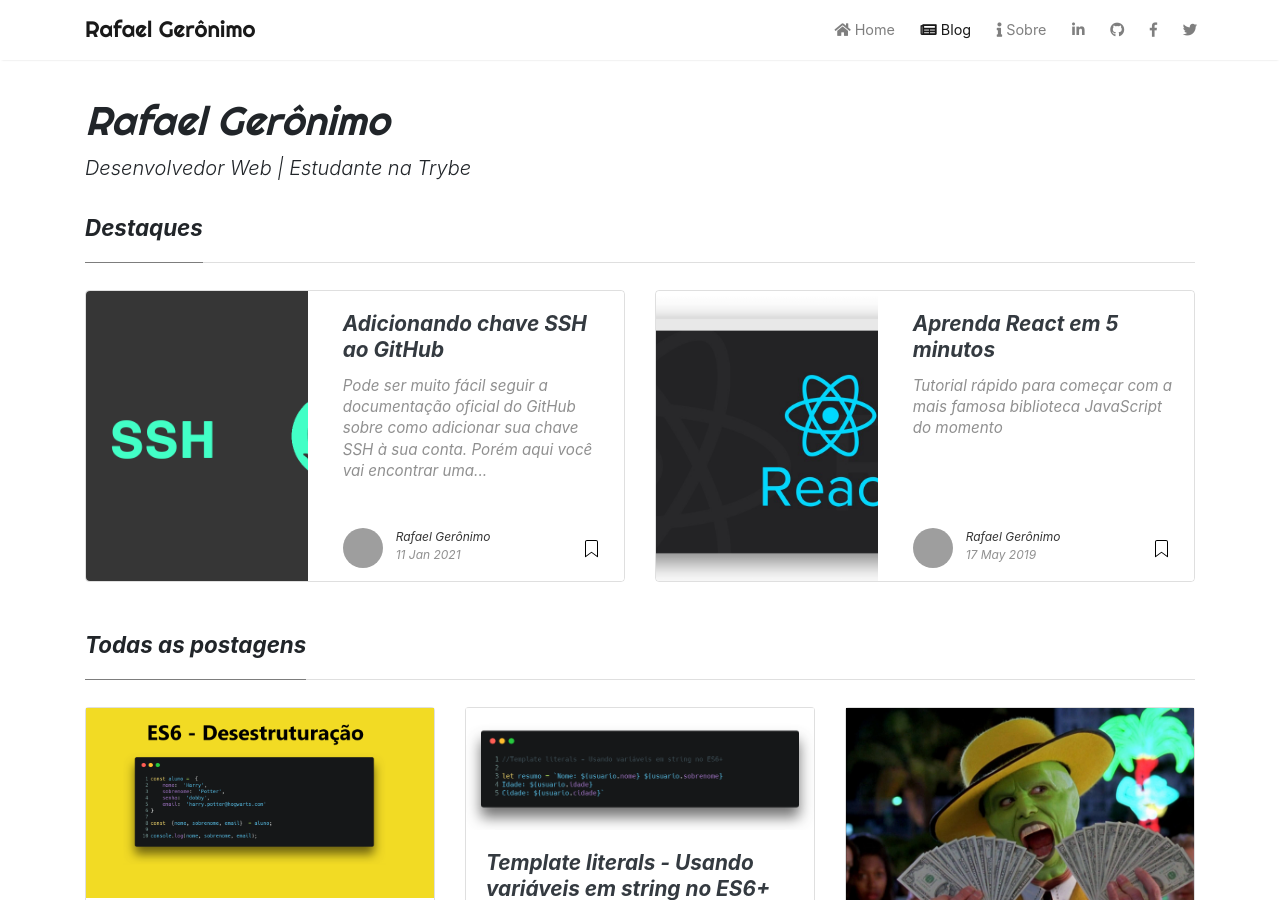
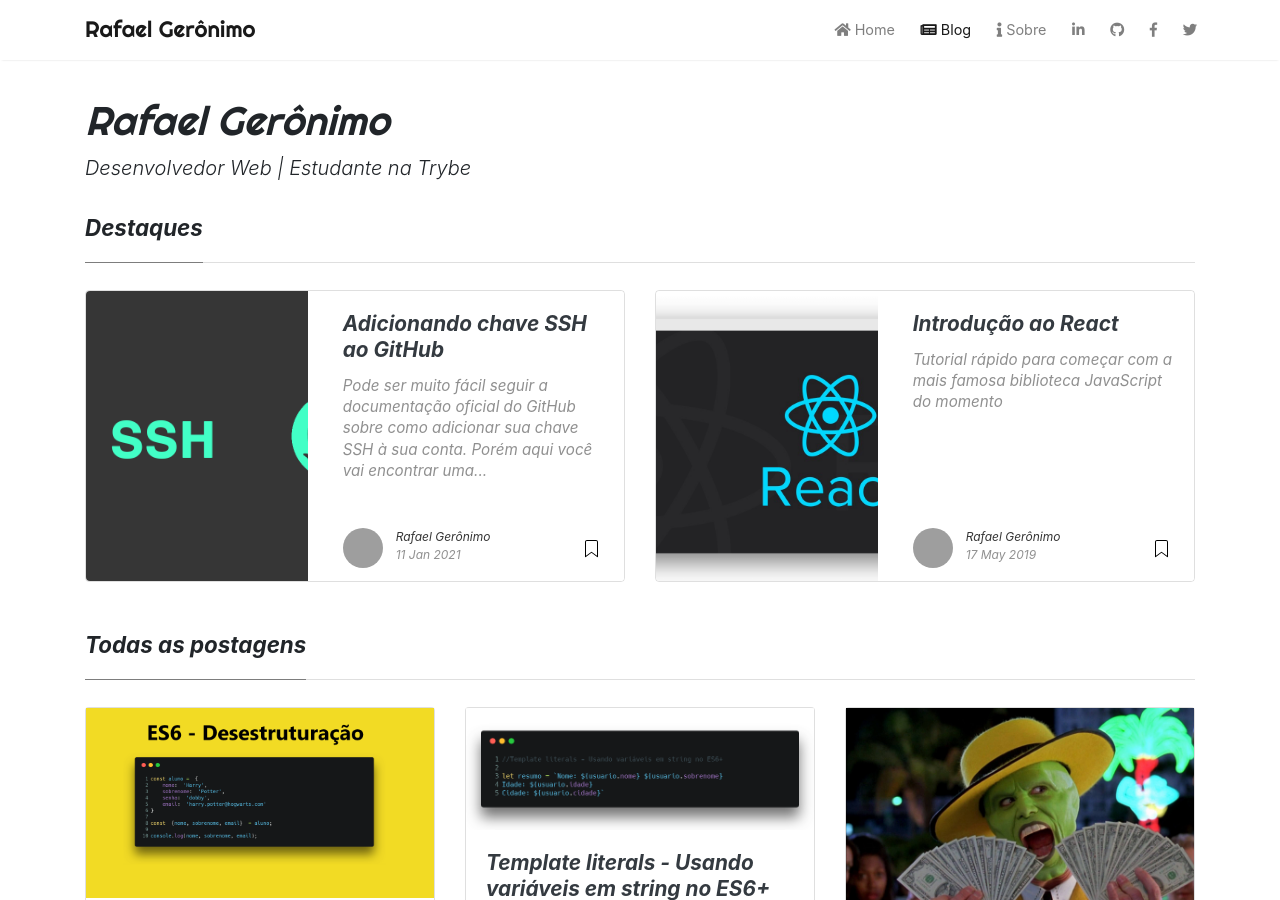
Before and after one commit to rafaelgeronimo/blog, a Jekyll site: the page built from index.html, in a window 1280 px wide and 900 px high. Built offline with Jekyll 4.4.1, drawn with Linux system fonts in a browser that asks for light colours; nearby versions of some CDN libraries; the list of posts is cut into pages by our own code; comment, search, counter and statistics services are not loaded; grey boxes are pictures that could not be loaded.

Commit message:
Update 2019-05-17-aprenda-react-em-5-minutos.md

```diff
--- a/_posts/2019-05-17-aprenda-react-em-5-minutos.md
+++ b/_posts/2019-05-17-aprenda-react-em-5-minutos.md
@@ -1,6 +1,6 @@
 ---
 layout: post
-title: "Aprenda React em 5 minutos"
+title: "Introdução ao React"
 author: rafael
 categories: [react, javascript, tutorial]
 image: assets/images/2019/05/17/1.png
```
